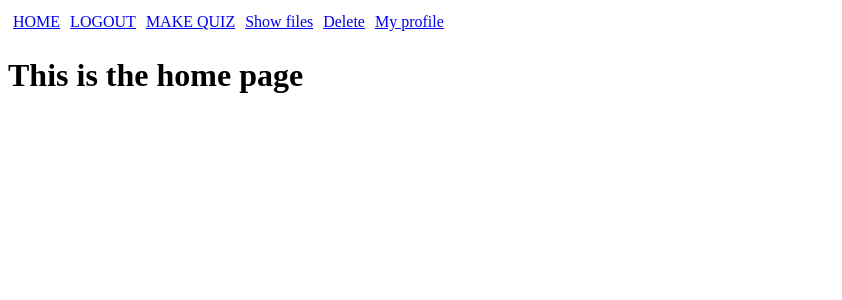
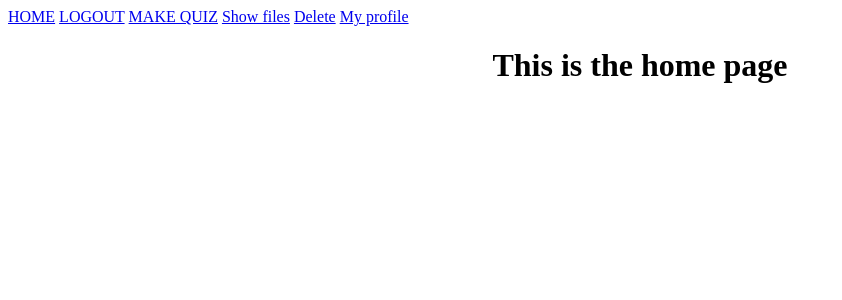
Before and after one commit to Avishek-NITT/QUIZZHUB_DELTA_T3, a Flask app: page / in a window 1280 px wide. Shown: the top 300 px of the page, without its empty margins (0-842 px from the left). Run offline with Flask 3, Linux system fonts and the light colour scheme; a user stored in the database is signed in.

Commit message:
Made some css

```diff
--- a/website/static/styles/style.css
+++ /dev/null
@@ -1,29 +0,0 @@
-.link_container{
-    display: flex;
-    flex-direction: row;
-}
-
-.nav-item{
-    margin: 5px;
-}
-
-/* LOGIN PAGE */
-.wrapper{
-    display: flex;
-    flex-direction: column;
-    align-items: center;
-    height: 40vh;
-    width: 20vw;
-    border: solid black;
-    position: absolute;
-    top: 45%;
-    left: 50%;
-    transform: translate(-50%, -50%);
-}
-
-.submit_btn{
-    margin-top: 150px;
-    margin-left: 100px;
-    height: 3vh;
-    width: 4vw;
-}
--- a/website/templates/base.html
+++ b/website/templates/base.html
@@ -7,8 +7,10 @@
     <title>{% block title%}
         {%endblock%}
     </title>
-    <link rel="stylesheet" href= "{{ url_for('static',filename='styles/style.css') }}">
-   </head>
+    {%block head%}
+
+    {%endblock%}
+  </head>
   <body>
 
         <div class="navbar" id="navbar">
--- a/website/templates/home.html
+++ b/website/templates/home.html
@@ -9,7 +9,14 @@ HOME
 
 {%block content%}
 
-<h1>This is the home page</h1>
+<h1 align = "center">This is the home page</h1>
+
+<div class="wrapper">
+    <form method="post">
+
+
+    </form>
+    </div>
 
 
 {%endblock%}
--- a/website/templates/login.html
+++ b/website/templates/login.html
@@ -2,6 +2,10 @@
 
 {%block title%}
 LOGIN page
+{%endblock%}
+
+{%block head%}
+<link rel="stylesheet" href= "{{ url_for('static',filename='styles/login_style.css') }}">
 {%endblock%}
 
 {%block content%}
```
Also changed, not shown: instance/database.db.
